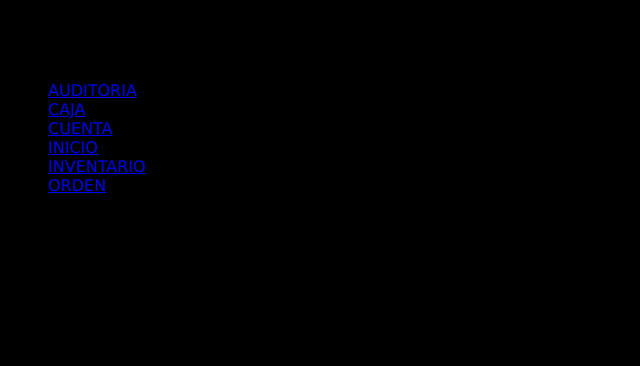
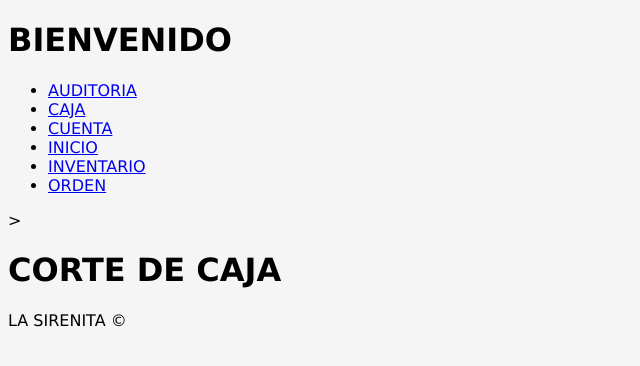
Before and after one commit to ed5v/django, a Django app: page /CAJA/ in a window 1280 px wide. Shown: the top 366 px of the page, without its empty margins (0-640 px from the left). Run offline with Django 5.2, Linux system fonts and the light colour scheme.

Commit message:
Update style.css

```diff
--- a/SIRENITA/static/css/style.css
+++ b/SIRENITA/static/css/style.css
@@ -1,5 +1,5 @@
 body {
     font-family: Verdana, Geneva, Tahoma, sans-serif;
-    background-color: black;
+    background-color: whitesmoke;
 
 }
```
